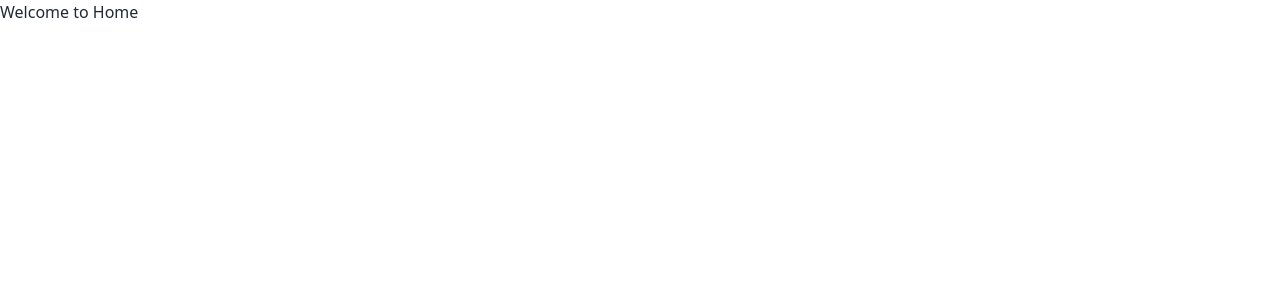
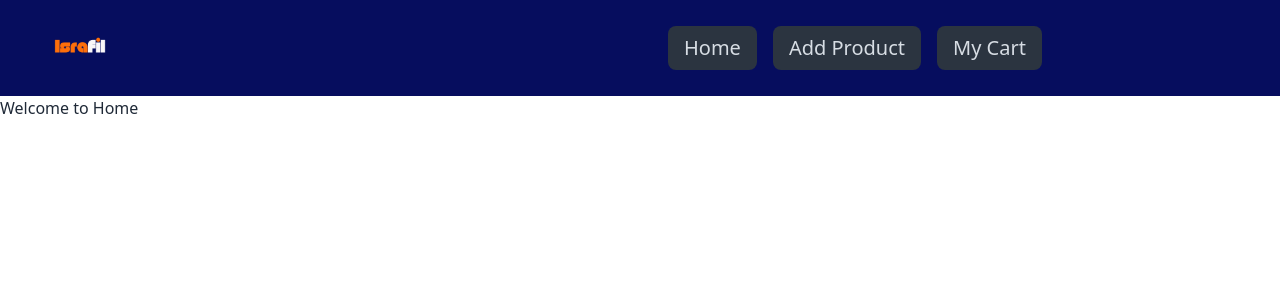
Before and after one commit to ahmisrafil/portfolio, a React (Vite) app: page / in a window 1280 px wide. Shown: the top 300 px of the page. Built offline with nearby package versions, Linux system fonts and the light colour scheme.

Commit message:
navbar added

```diff
--- a/src/Root/Root.jsx
+++ b/src/Root/Root.jsx
@@ -1,9 +1,11 @@
 import React from 'react';
 import { Outlet } from 'react-router-dom';
+import Navbar from '../components/Navbar';
 
 const Root = () => {
     return (
         <div>
+            <Navbar></Navbar>
             <Outlet></Outlet>
         </div>
     );
--- /dev/null
+++ b/src/components/Navbar.jsx
@@ -0,0 +1,43 @@
+import React from 'react';
+import { NavLink } from 'react-router-dom';
+
+const Navbar = () => {
+    const navLinks = <>
+        <li className="lg:text-white lg:text-xl lg:font-sans  lg:mx-2">
+            <NavLink to='/'>Home</NavLink>
+        </li>
+        <li className="lg:text-white lg:text-xl lg:font-sans  lg:mx-2">
+            <NavLink to='/'>Add Product</NavLink>
+        </li>
+        <li className="lg:text-white lg:text-xl lg:font-sans  lg:mx-2">
+            <NavLink to='/'>My Cart</NavLink>
+        </li>
+
+
+
+    </>
+    return (
+        <div className="navbar flex flex-col md:flex-row gap-4 bg-[#060d5e]  px-10">
+        <div className="navbar-start">
+            <div className="dropdown">
+                <label tabIndex={0} className="btn btn-ghost text-white lg:hidden">
+                    <svg xmlns="http://www.w3.org/2000/svg" className="h-5 w-5" fill="none" viewBox="0 0 24 24" stroke="currentColor"><path strokeLinecap="round" strokeLinejoin="round" strokeWidth="2" d="M4 6h16M4 12h8m-8 6h16" /></svg>
+                </label>
+                <ul tabIndex={0} className="menu menu-sm dropdown-content mt-3 z-[1] p-2 shadow bg-base-100 rounded-box w-52">
+                    {navLinks}
+                </ul>
+            </div>
+            <div className="flex gap-4 h-20">
+                    <img src="/src/assets/Israfil.png" alt="" />
+            </div>
+        </div>
+        <div className="navbar-center hidden lg:flex">
+            <ul className="menu menu-horizontal  px-1">
+                {navLinks}
+            </ul>
+        </div>
+    </div>
+    );
+};
+
+export default Navbar;
```
Also changed, not shown: src/assets/Israfil.png (added).
